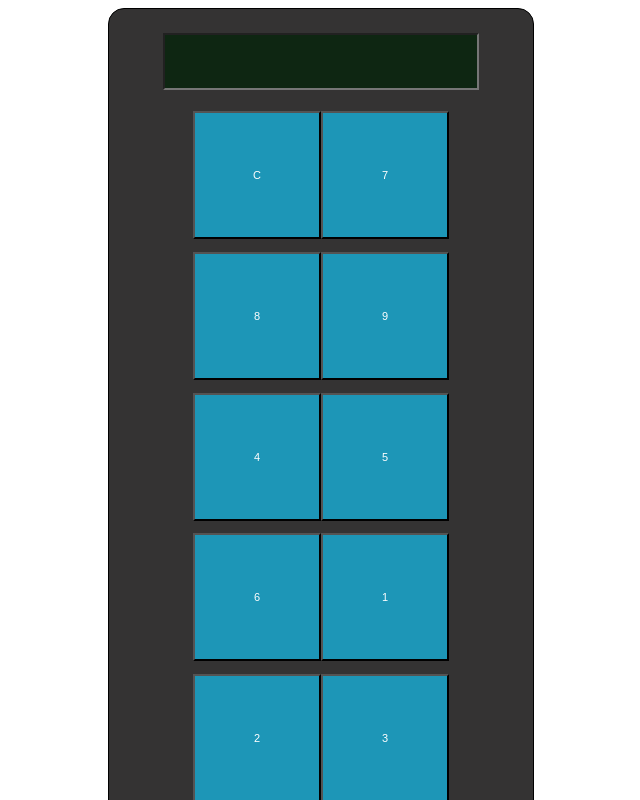
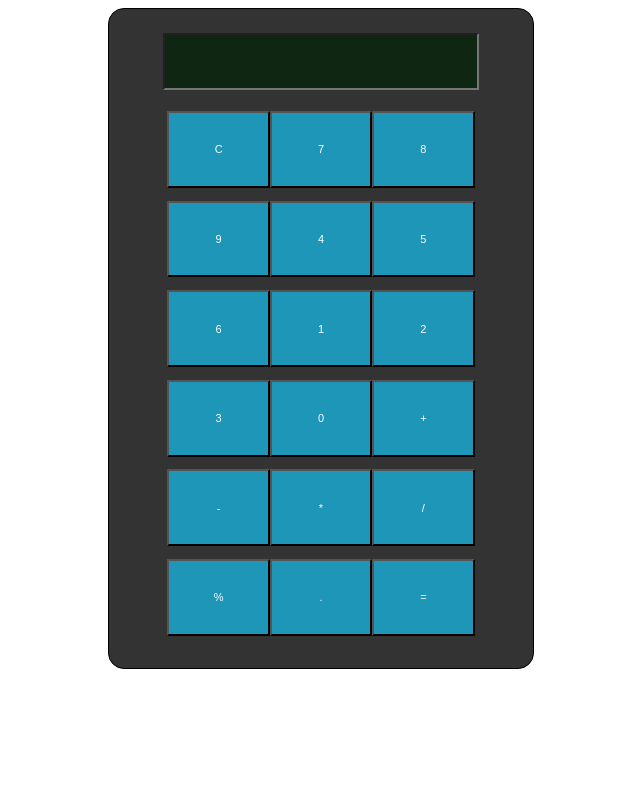
Before and after one commit to Tushalhansola124/Calculator2, a React (Vite) app: page / in a window 1280 px wide. Shown: the top 800 px of the page, without its empty margins (319-959 px from the left). Built offline with nearby package versions, Linux system fonts and the light colour scheme.

Commit message:
Update App.css

```diff
--- a/src/App.css
+++ b/src/App.css
@@ -17,9 +17,9 @@
   flex-wrap: wrap;
 }
 .btn{
-  width:10vw;
+  width:8vw;
   margin-top:1vw;
-  height:10vw;
+  height:6vw;
   font-family: Arial, Helvetica, sans-serif;
   font-weight:300;
   background-color: rgba(26, 163, 200, 0.885);
```
